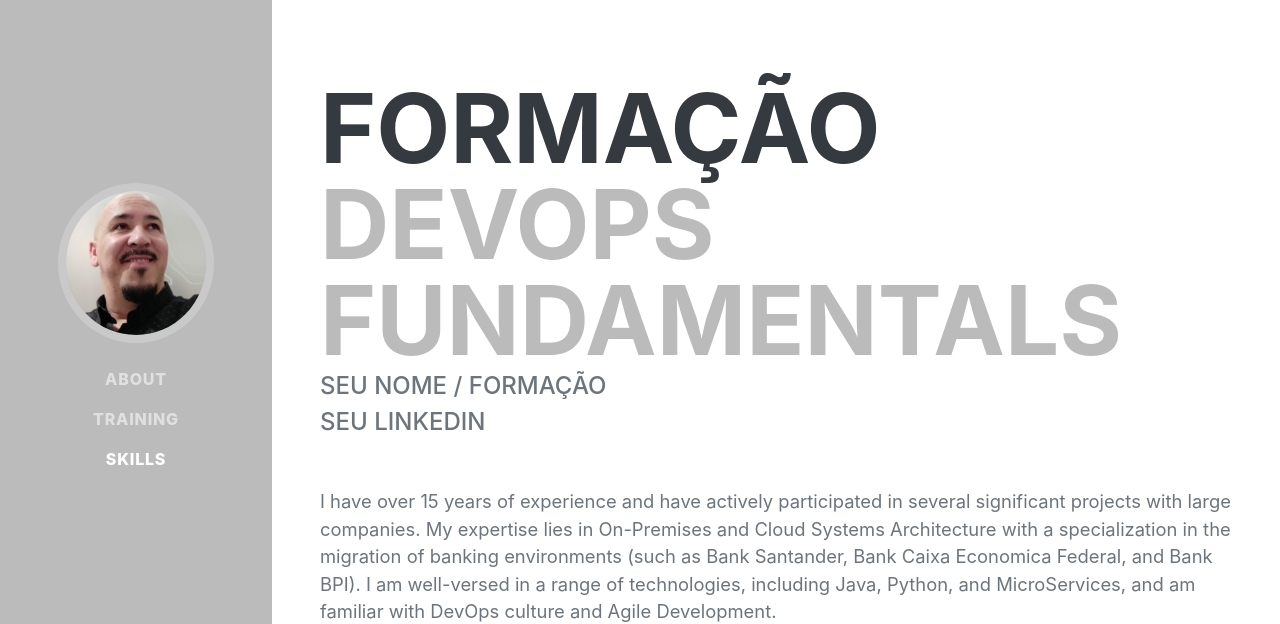
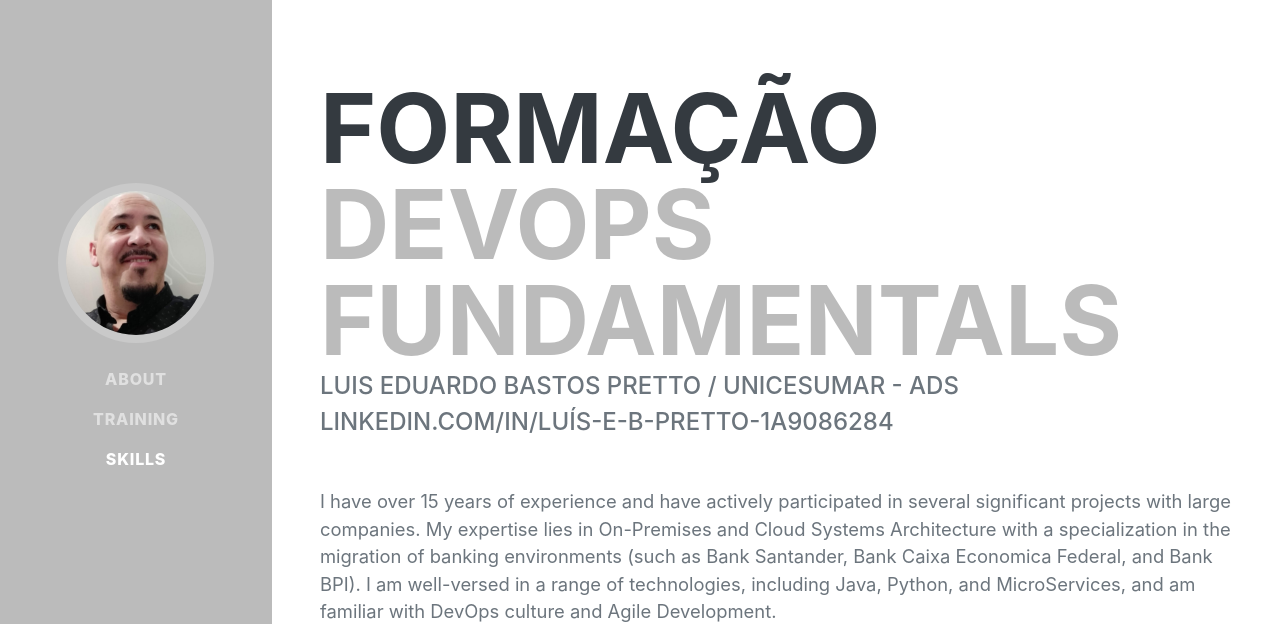
Before and after one commit to eduardopretto/Projeto-de-Devops-com-Reposit-rio-GitHub, a plain HTML site: page index.html in a window 1280 px wide. Shown: the top 624 px of the page. Drawn offline with nearby package versions, Linux system fonts and the light colour scheme; a web font is replaced by a local one.

Commit message:
Entrega da Atividade

```diff
--- a/index.html
+++ b/index.html
@@ -42,8 +42,8 @@
                         <span class="text-primary">DevOps Fundamentals</span>
                     </h1>
                     <div class="subheading mb-5">
-                        SEU NOME / FORMAÇÃO
-                    </br> SEU LINKEDIN
+                        Luis Eduardo Bastos Pretto / Unicesumar - ADS
+                    </br> linkedin.com/in/luís-e-b-pretto-1a9086284
                     </div>
                     <p class="lead mb-5">
                         I have over 15 years of experience and have actively participated in several significant projects with large companies. My expertise lies in On-Premises and Cloud Systems Architecture with a specialization in the migration of banking environments (such as Bank Santander, Bank Caixa Economica Federal, and Bank BPI). I am well-versed in a range of technologies, including Java, Python, and MicroServices, and am familiar with DevOps culture and Agile Development.
```
